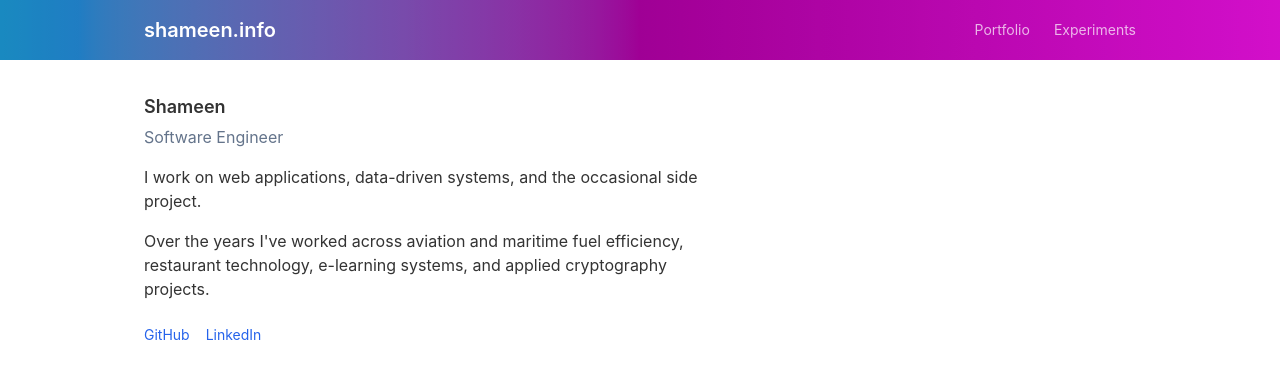
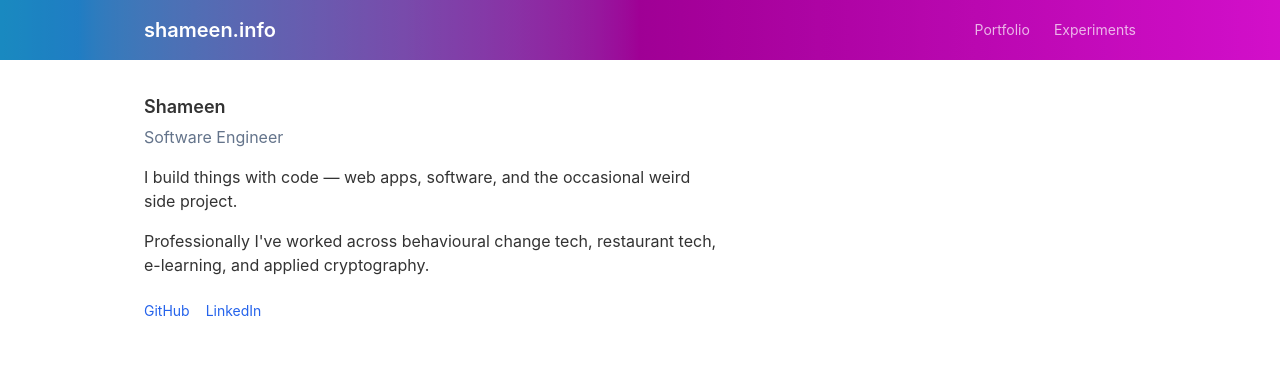
Before and after one commit to shameen/shameen.info, a SvelteKit app: page / in a window 1280 px wide. Shown: the top 378 px of the page. Built offline with nearby package versions, Linux system fonts and the light colour scheme.

Commit message:
content: update homepage copy

```diff
--- a/src/routes/+page.svelte
+++ b/src/routes/+page.svelte
@@ -17,11 +17,10 @@
     <p class="text-muted">Software Engineer</p>
   </header>
 
-  <p>I work on web applications, data-driven systems, and the occasional side project.</p>
-
+  <p>I build things with code — web apps, software, and the occasional weird side project.</p>
   <p>
-    Over the years I've worked across aviation and maritime fuel efficiency, restaurant technology,
-    e-learning systems, and applied cryptography projects.
+    Professionally I've worked across behavioural change tech, restaurant tech, e-learning, and
+    applied cryptography.
   </p>
 
   <!-- Links -->
```
